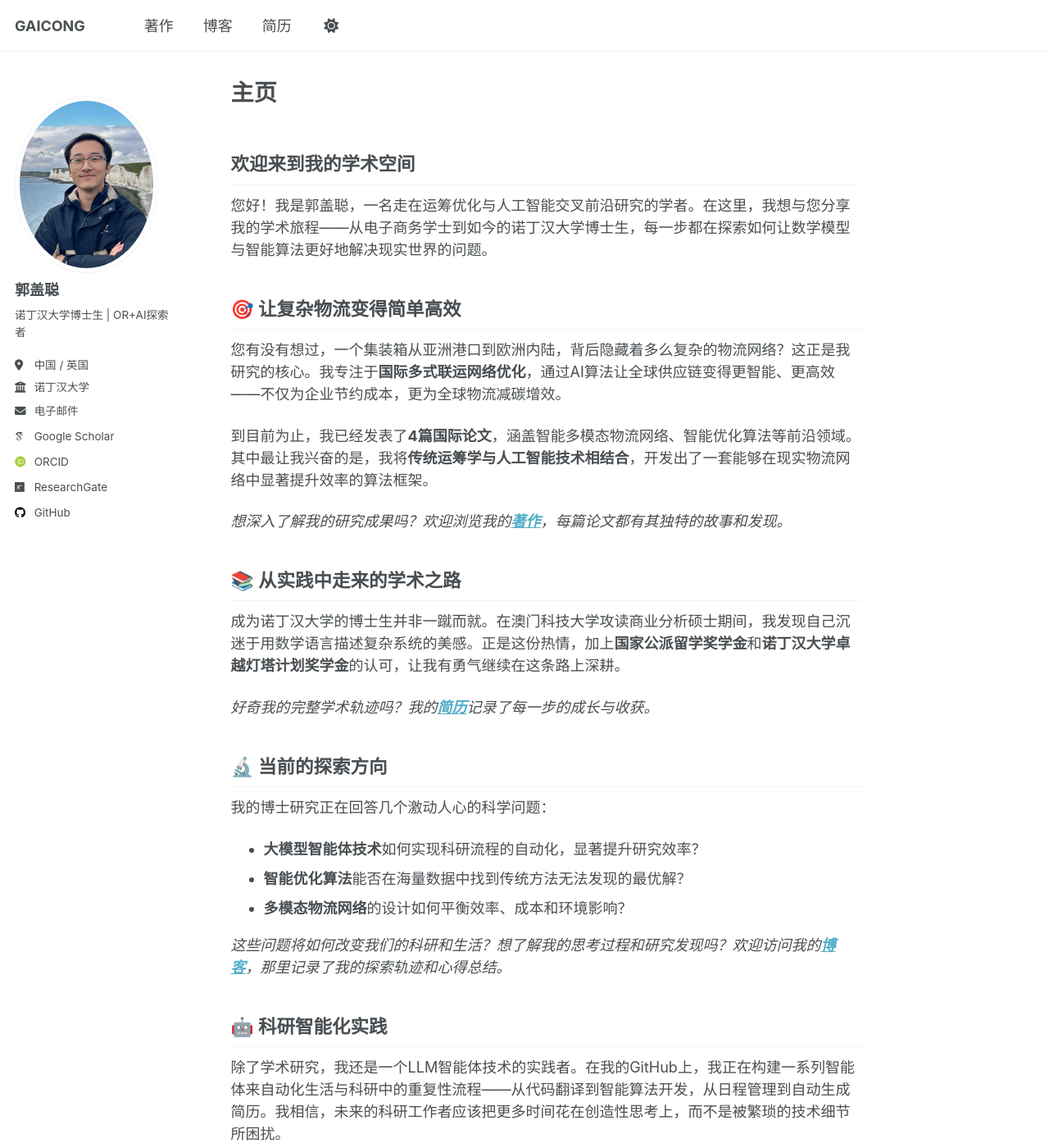
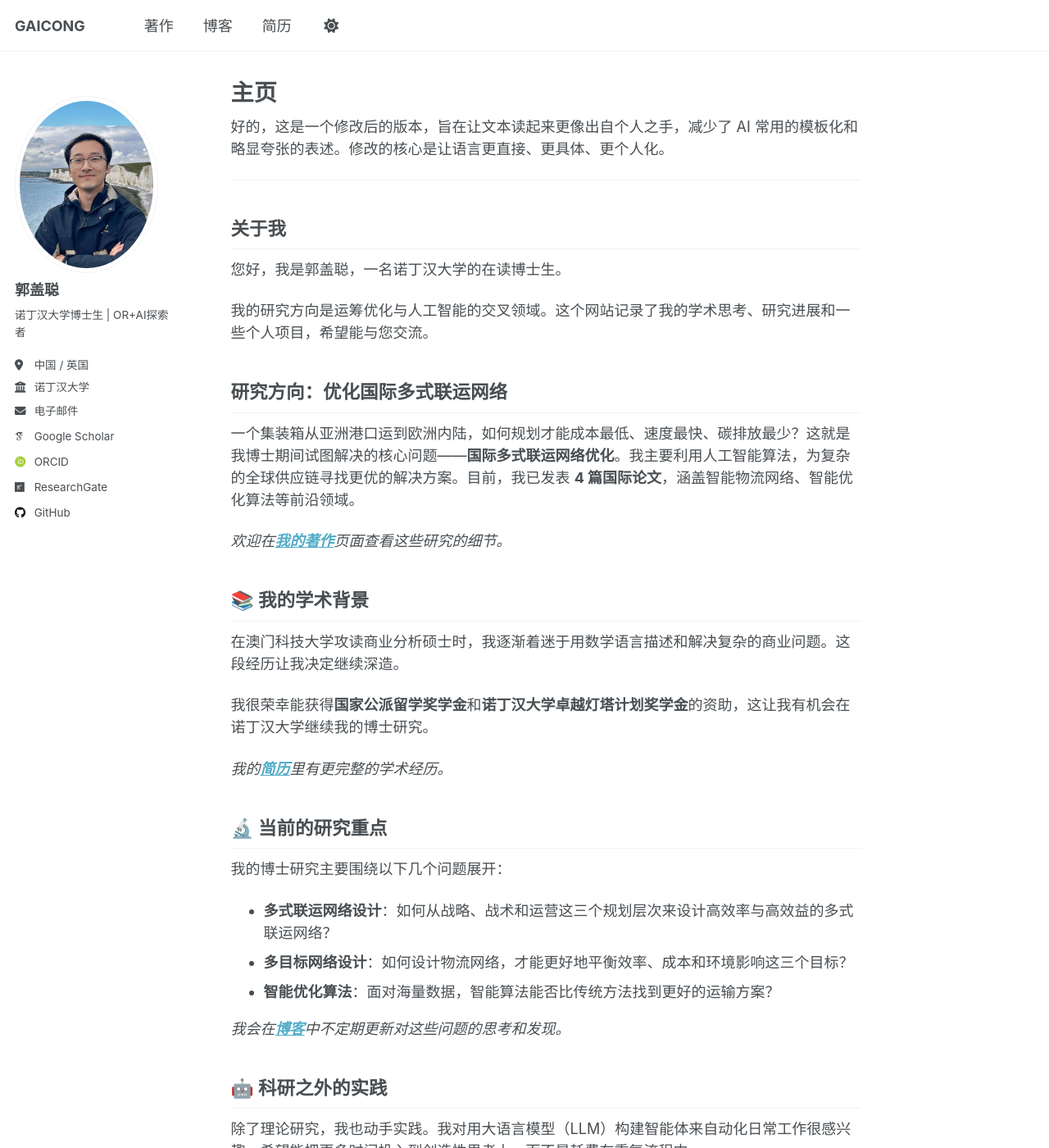
Before and after one commit to Gaicong/gaicong.github.io, a Jekyll site: the page built from _pages/about.md, in a window 1280 px wide and 1400 px high. Shown: the whole window at 82% size. Built offline with Jekyll 4.4.1, drawn with Linux system fonts in a browser that asks for light colours; some web fonts are replaced; a script that is not in the unit is left out; some of the changed text lies outside the part shown.

Commit message:
Update about.md

```diff
--- a/_pages/about.md
+++ b/_pages/about.md
@@ -7,41 +7,50 @@ redirect_from:
   - /about.html
 ---
 
-## 欢迎来到我的学术空间
-您好！我是郭盖聪，一名走在运筹优化与人工智能交叉前沿研究的学者。在这里，我想与您分享我的学术旅程——从电子商务学士到如今的诺丁汉大学博士生，每一步都在探索如何让数学模型与智能算法更好地解决现实世界的问题。
+好的，这是一个修改后的版本，旨在让文本读起来更像出自个人之手，减少了 AI 常用的模板化和略显夸张的表述。修改的核心是让语言更直接、更具体、更个人化。
 
-## 🎯 让复杂物流变得简单高效
+---
 
-您有没有想过，一个集装箱从亚洲港口到欧洲内陆，背后隐藏着多么复杂的物流网络？这正是我研究的核心。我专注于**国际多式联运网络优化**，通过AI算法让全球供应链变得更智能、更高效——不仅为企业节约成本，更为全球物流减碳增效。
+## 关于我
 
-到目前为止，我已经发表了**4篇国际论文**，涵盖智能多模态物流网络、智能优化算法等前沿领域。其中最让我兴奋的是，我将**传统运筹学与人工智能技术相结合**，开发出了一套能够在现实物流网络中显著提升效率的算法框架。
+您好，我是郭盖聪，一名诺丁汉大学的在读博士生。
 
-*想深入了解我的研究成果吗？欢迎浏览我的[**著作**](/publications/)，每篇论文都有其独特的故事和发现。*
+我的研究方向是运筹优化与人工智能的交叉领域。这个网站记录了我的学术思考、研究进展和一些个人项目，希望能与您交流。
 
-## 📚 从实践中走来的学术之路
+## 研究方向：优化国际多式联运网络
 
-成为诺丁汉大学的博士生并非一蹴而就。在澳门科技大学攻读商业分析硕士期间，我发现自己沉迷于用数学语言描述复杂系统的美感。正是这份热情，加上**国家公派留学奖学金**和**诺丁汉大学卓越灯塔计划奖学金**的认可，让我有勇气继续在这条路上深耕。
+一个集装箱从亚洲港口运到欧洲内陆，如何规划才能成本最低、速度最快、碳排放最少？这就是我博士期间试图解决的核心问题——**国际多式联运网络优化**。我主要利用人工智能算法，为复杂的全球供应链寻找更优的解决方案。目前，我已发表 **4 篇国际论文**，涵盖智能物流网络、智能优化算法等前沿领域。
 
-*好奇我的完整学术轨迹吗？我的[**简历**](/cv/)记录了每一步的成长与收获。*
+*欢迎在[**我的著作**](/publications/)页面查看这些研究的细节。*
 
-## 🔬 当前的探索方向
+## 📚 我的学术背景
 
-我的博士研究正在回答几个激动人心的科学问题：
+在澳门科技大学攻读商业分析硕士时，我逐渐着迷于用数学语言描述和解决复杂的商业问题。这段经历让我决定继续深造。
 
-- **大模型智能体技术**如何实现科研流程的自动化，显著提升研究效率？
-- **智能优化算法**能否在海量数据中找到传统方法无法发现的最优解？
-- **多模态物流网络**的设计如何平衡效率、成本和环境影响？
+我很荣幸能获得**国家公派留学奖学金**和**诺丁汉大学卓越灯塔计划奖学金**的资助，这让我有机会在诺丁汉大学继续我的博士研究。
 
-*这些问题将如何改变我们的科研和生活？想了解我的思考过程和研究发现吗？欢迎访问我的[**博客**](/year-archive/)，那里记录了我的探索轨迹和心得总结。*
+*我的[**简历**](/cv/)里有更完整的学术经历。*
 
-## 🤖 科研智能化实践
+## 🔬 当前的研究重点
 
-除了学术研究，我还是一个LLM智能体技术的实践者。在我的GitHub上，我正在构建一系列智能体来自动化生活与科研中的重复性流程——从代码翻译到智能算法开发，从日程管理到自动生成简历。我相信，未来的科研工作者应该把更多时间花在创造性思考上，而不是被繁琐的技术细节所困扰。
+我的博士研究主要围绕以下几个问题展开：
 
-*想了解我是如何用AI技术武装科研工作的吗？欢迎访问我的[**GitHub主页**](https://github.com/marsguo2049)，一起探索智能科研的未来！*
+*   **多式联运网络设计**：如何从战略、战术和运营这三个规划层次来设计高效率与高效益的多式联运网络？
+*   **多目标网络设计**：如何设计物流网络，才能更好地平衡效率、成本和环境影响这三个目标？
+*   **智能优化算法**：面对海量数据，智能算法能否比传统方法找到更好的运输方案？
 
-## 💬 让我们继续对话
+*我会在[**博客**](/year-archive/)中不定期更新对这些问题的思考和发现。*
 
-学术研究从来不是孤独的旅程。如果你对我的工作有任何想法、疑问，或者想要探讨合作的可能性，欢迎随时联系我。
+## 🤖 科研之外的实践
 
-- 邮箱：Gaicong.Guo@nottingham.edu.cn
+除了理论研究，我也动手实践。我对用大语言模型（LLM）构建智能体来自动化日常工作很感兴趣，希望能把更多时间投入到创造性思考上，而不是耗费在重复流程中。
+
+我正在 GitHub 上尝试构建一系列LLM智能体工具，用来处理代码翻译、算法设计、日程管理等任务。
+
+*欢迎访问我的 [**GitHub主页**](https://github.com/marsguo2049)，查看这些项目并与我交流。*
+
+## 💬 保持联系
+
+我乐于交流讨论，如果您对我的研究感兴趣，或有任何合作想法，欢迎随时通过邮件联系我。
+
+* 邮箱：Gaicong.Guo@nottingham.edu.cn
```
